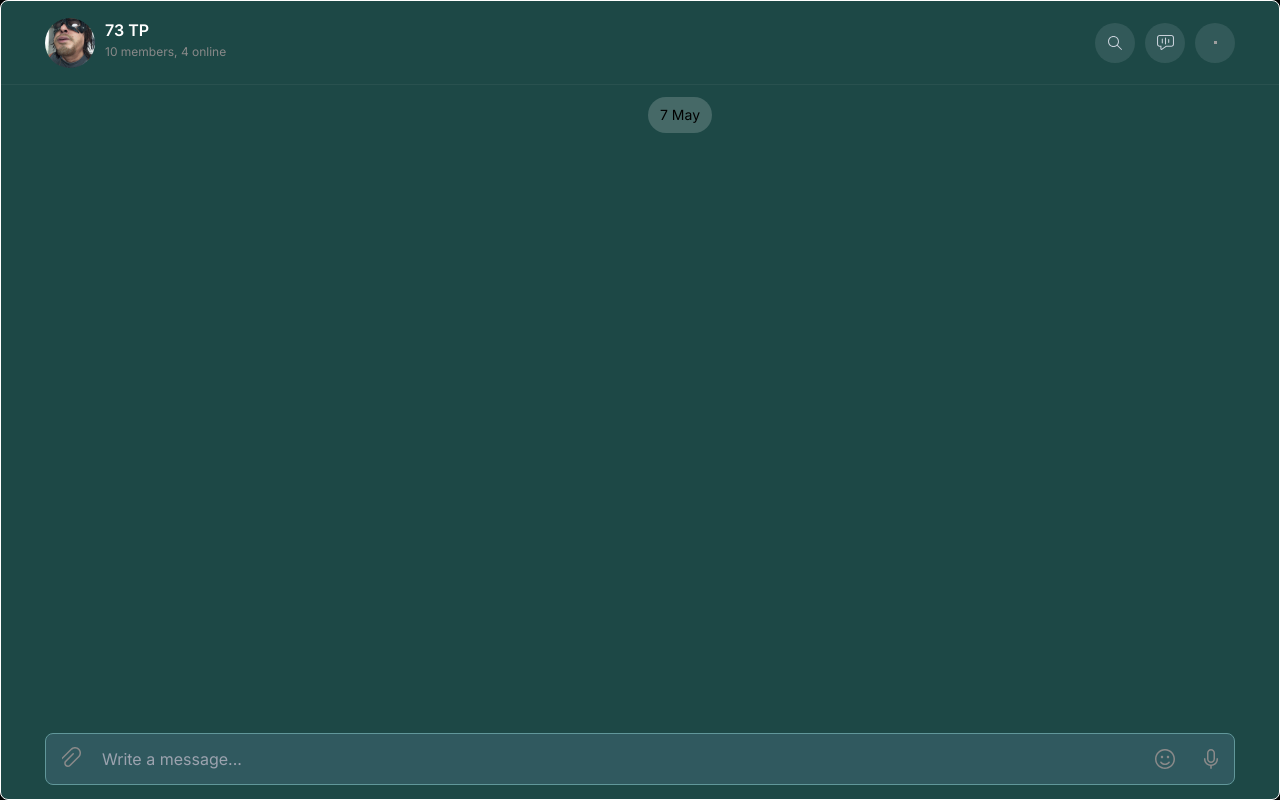
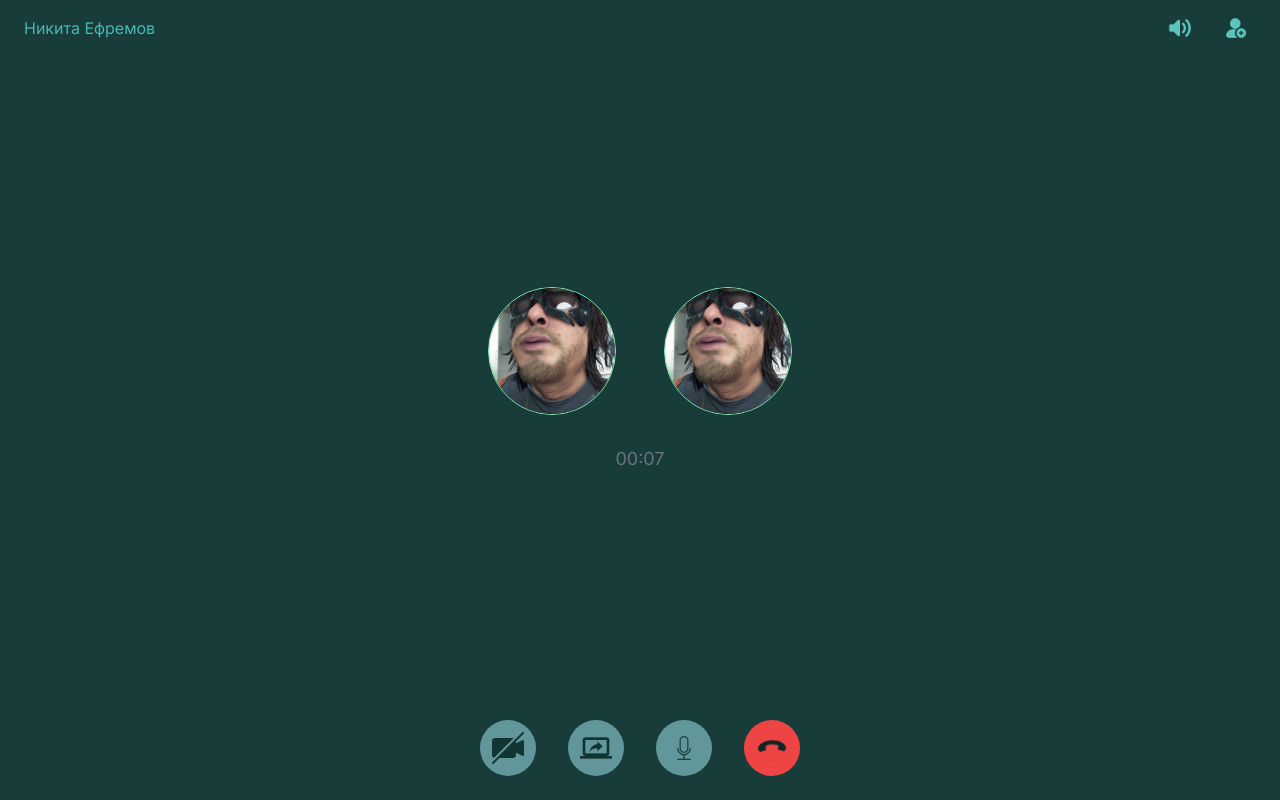
Before and after one commit to Artem45bomb/CantainerCraft_Tg, a Next.js app: page /test in a window 1280 px wide. Built offline with nearby package versions, Linux system fonts and the light colour scheme; grey boxes are pictures that could not be loaded.

Commit message:
feall(pill): check commit

```diff
--- a/src/app/test/page.tsx
+++ b/src/app/test/page.tsx
@@ -1,12 +1,14 @@
 import { NavBar } from "@/widgets/NavBar";
 import {Chat} from "@/widgets/Chat";
 import { Loader } from "@/widgets/NavBar/Loader";
+import VoiceChat from "@/widgets/Chat/VoiceChat";
+import ContextMenu from "@/widgets/ContextMenu";
 
 export default function Functest() {
   return (
     <div className="w-full h-full bg-black">
       {/* <Loader /> */}
-      <Chat />
+      <VoiceChat/>
     </div>
   );
 }
--- a/src/entities/MessageResource.ts
+++ b/src/entities/MessageResource.ts
@@ -3,6 +3,7 @@ import { Reaction } from "./Reaction";
 export type MessageResource = {
   uuid: string;
   type: "video" | "document";
+  text:string,
   date: string;
   srcContent: string;
   username: string;
--- a/src/features/api/util/form/index.ts
+++ /dev/null
@@ -1 +0,0 @@
-export * from "./form.check";
--- /dev/null
+++ b/src/features/api/util/index.ts
@@ -0,0 +1,2 @@
+export * from "./form/form.check";
+export * from "./type/utilityTs"
--- /dev/null
+++ b/src/features/api/util/type/utilityTs.ts
@@ -0,0 +1 @@
+export type ObjectFields<T> = keyof T;
--- a/src/shared/ButtonChat/More.tsx
+++ b/src/shared/ButtonChat/More.tsx
@@ -3,7 +3,7 @@ import Image from "next/image";
 export default function More() {
   return (
     <button className=" w-10 h-10 rounded-full bg-[#c8d1da1f] flex justify-center items-center">
-      <Image width={3} height={13} src="/assets/testIcons/More-icon" alt="search" />
+      <Image width={3} height={13} src="/assets/testIcons/More-icon.svg" alt="search" />
     </button>
   );
 }
--- a/src/widgets/Chat/VoiceChat/index.tsx
+++ b/src/widgets/Chat/VoiceChat/index.tsx
@@ -2,15 +2,22 @@
 
 import { useEffect, useState } from "react";
 import Userlogo from "../Userlogo/Userlogo";
+import { ObjectFields } from "@/features/api/util";
+
+
+
+
 
 function VoiceChat() {
   const [time, setTime] = useState(0);
-  const [buttonStates, setButtonStates] = useState({
+  const [settings, setSettings] = useState({
     Voice: false,
     Screen: false,
     Micro: false,
     Telephone: false,
   });
+  type SettingsT = typeof settings;
+
 
   useEffect(() => {
     const interval = setInterval(() => {
@@ -20,12 +27,14 @@ function VoiceChat() {
     return () => clearInterval(interval);
   }, []);
 
+
+
   const formattedTime = new Date(time * 1000).toISOString().substr(14, 5);
 
-  const handleButtonPress = (buttonName) => {
-    setButtonStates((prevStates) => ({
-      ...prevStates,
-      [buttonName]: !prevStates[buttonName],
+  const handleButtonPress = (buttonName:ObjectFields<SettingsT>) => {
+    setSettings((prevState) => ({
+      ...prevState,
+      [buttonName]: !prevState[buttonName],
     }));
   };
 
@@ -63,7 +72,7 @@ function VoiceChat() {
       </div>
       <div className="w-full h-18 my-6 flex items-center justify-center space-x-8">
         <button
-          className={`transition-all duration-150 w-14 h-14 flex items-center justify-center rounded-full ${buttonStates.Voice ? "bg-police-blue" : "bg-desaturated-cyan"} `}
+          className={`transition-all duration-150 w-14 h-14 flex items-center justify-center rounded-full ${settings.Voice ? "bg-police-blue" : "bg-desaturated-cyan"} `}
           onClick={() => handleButtonPress("Voice")}
         >
           <img
@@ -73,7 +82,7 @@ function VoiceChat() {
           />
         </button>
         <button
-          className={`transition-all duration-150 w-14 h-14 flex items-center justify-center rounded-full ${buttonStates.Screen ? "bg-police-blue" : "bg-desaturated-cyan"} `}
+          className={`transition-all duration-150 w-14 h-14 flex items-center justify-center rounded-full ${settings.Screen ? "bg-police-blue" : "bg-desaturated-cyan"} `}
           onClick={() => handleButtonPress("Screen")}
         >
           <img
@@ -83,7 +92,7 @@ function VoiceChat() {
           />
         </button>
         <button
-          className={`transition-all duration-150 w-14 h-14 flex items-center justify-center rounded-full ${buttonStates.Micro ? "bg-police-blue" : "bg-desaturated-cyan"} `}
+          className={`transition-all duration-150 w-14 h-14 flex items-center justify-center rounded-full ${settings.Micro ? "bg-police-blue" : "bg-desaturated-cyan"} `}
           onClick={() => handleButtonPress("Micro")}
         >
           <img
@@ -93,7 +102,7 @@ function VoiceChat() {
           />
         </button>
         <button
-          className={`transition-all duration-150 w-14 h-14 flex items-center justify-center rounded-full ${buttonStates.Telephone ? "bg-police-blue" : "bg-red-500"} `}
+          className={`transition-all duration-150 w-14 h-14 flex items-center justify-center rounded-full ${settings.Telephone ? "bg-police-blue" : "bg-red-500"} `}
           onClick={() => handleButtonPress("Telephone")}
         >
           <img
```
